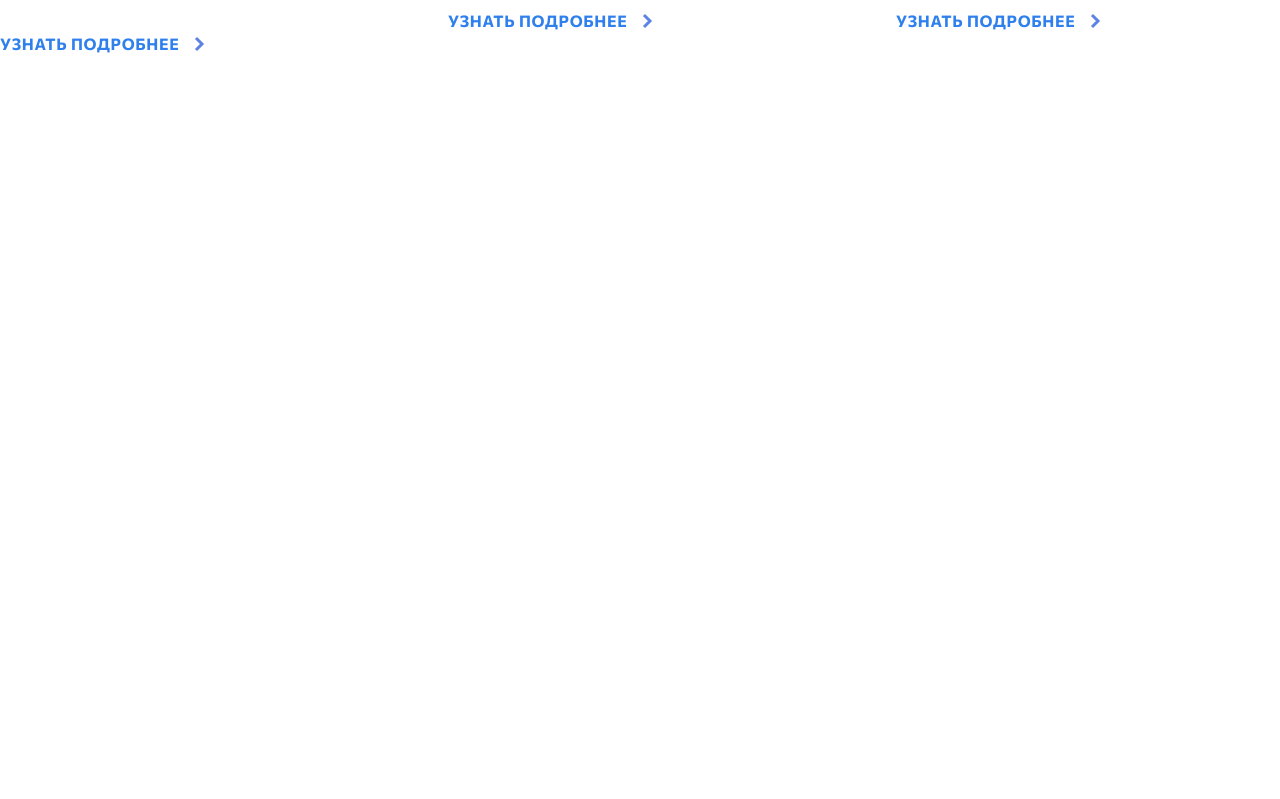
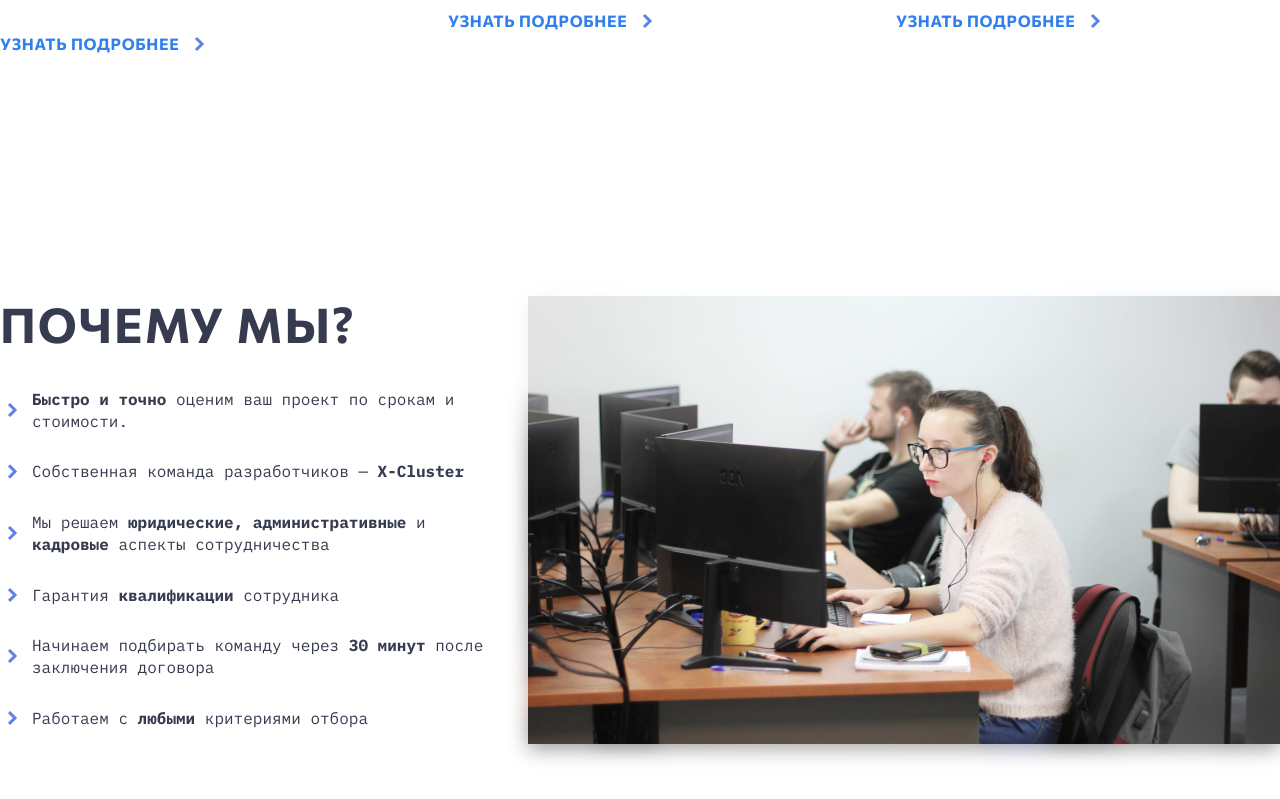
Before and after one commit to Bespalov-D-A/x-tech-form, a React (Create React App) app: page / in a window 1280 px wide. Shown: the part 1209-2008 px from the top of the page. Before the commit the page ends 1385 px from the top, so only its background shows below. Built offline with nearby package versions, Linux system fonts and the light colour scheme.

Commit message:
Create Why are we block

```diff
--- a/src/App.tsx
+++ b/src/App.tsx
@@ -1,6 +1,7 @@
 import Header from "./components/Header/Header";
 import MainMenu from "./components/MainMenu/MainMenu";
 import Services from "./components/Services/Services";
+import WhyAreWe from "./components/WhyAreWe/WhyAreWe";
 
 function App() {
   return (
@@ -8,6 +9,7 @@ function App() {
       <MainMenu />
       <Header />
       <Services />
+      <WhyAreWe />
     </div>
   );
 }
--- /dev/null
+++ b/src/components/WhyAreWe/WhyAreWe.module.scss
@@ -0,0 +1,71 @@
+.why-are-we {
+	display: flex;
+	max-width: 1312px;
+	width: 100%;
+	margin: 0 auto;
+	padding: 120px 0;
+}
+
+.description {
+	flex-grow: 1;
+	padding-right: 40px;
+}
+
+.title {
+	margin-bottom: 36px;
+	font-family: "Commissioner";
+	font-style: normal;
+	font-weight: 700;
+	font-size: 48px;
+	line-height: 56px;
+	letter-spacing: 0.04em;
+	text-transform: uppercase;
+	font-feature-settings: "tnum" on, "lnum" on;
+}
+
+.cover {
+	position: relative;
+	width: 752px;
+	height: 448px;
+}
+
+.cover__image {
+	position: relative;
+	z-index: 1;
+}
+
+.mount {
+	position: absolute;
+	width: 752px;
+	height: 448px;
+	top: 5px;
+	left: 0;
+	filter: blur(10px);
+	z-index: 0;
+	opacity: 0.5;
+}
+
+.list {
+}
+
+.list__li {
+	position: relative;
+	display: block;
+	padding-left: 32px;
+	font-size: 16px;
+	line-height: 140%;
+	&:not(:last-child) {
+		margin-bottom: 28px;
+	}
+	&:before {
+		content: "";
+		position: absolute;
+		display: block;
+		width: 24px;
+		height: 100%;
+		top: 0;
+		left: 0;
+		background: url("./../../img/ico/common/Arrow.svg") no-repeat;
+		background-position: center center;
+	}
+}
--- /dev/null
+++ b/src/components/WhyAreWe/WhyAreWe.tsx
@@ -0,0 +1,41 @@
+import { FC } from "react";
+import s from "./WhyAreWe.module.scss";
+import image from "./../../img/photo/mainPage/girl.jpg";
+
+const WhyAreWe: FC = () => {
+  return (
+    <div className={s["why-are-we"]}>
+      <div className={s.description}>
+        <h1 className={s.title}>Почему мы?</h1>
+        <ul className={s.list}>
+          <li className={s["list__li"]}>
+            <b>Быстро и точно</b> оценим ваш проект по срокам и стоимости.
+          </li>
+          <li className={s["list__li"]}>
+            Собственная команда разработчиков — <b>X-Сluster</b>
+          </li>
+          <li className={s["list__li"]}>
+            Мы решаем <b>юридические, административные</b> и <b>кадровые</b>{" "}
+            аспекты сотрудничества
+          </li>
+          <li className={s["list__li"]}>
+            Гарантия <b>квалификации</b> сотрудника
+          </li>
+          <li className={s["list__li"]}>
+            Начинаем подбирать команду через <b>30 минут</b> после заключения
+            договора
+          </li>
+          <li className={s["list__li"]}>
+            Работаем с <b>любыми</b> критериями отбора
+          </li>
+        </ul>
+      </div>
+      <div className={s.cover}>
+        <img className={s.mount} src={image} alt="" />
+        <img className={s["cover__image"]} src={image} alt="" />
+      </div>
+    </div>
+  );
+};
+
+export default WhyAreWe;
--- a/src/sass/index.scss
+++ b/src/sass/index.scss
@@ -7,4 +7,9 @@
 body {
 	font-family: 'IBM_plex_mono';
 	font-size: 18px;
+	color: $black;
 }
+
+b {
+	font-weight: 700;
+}
```
